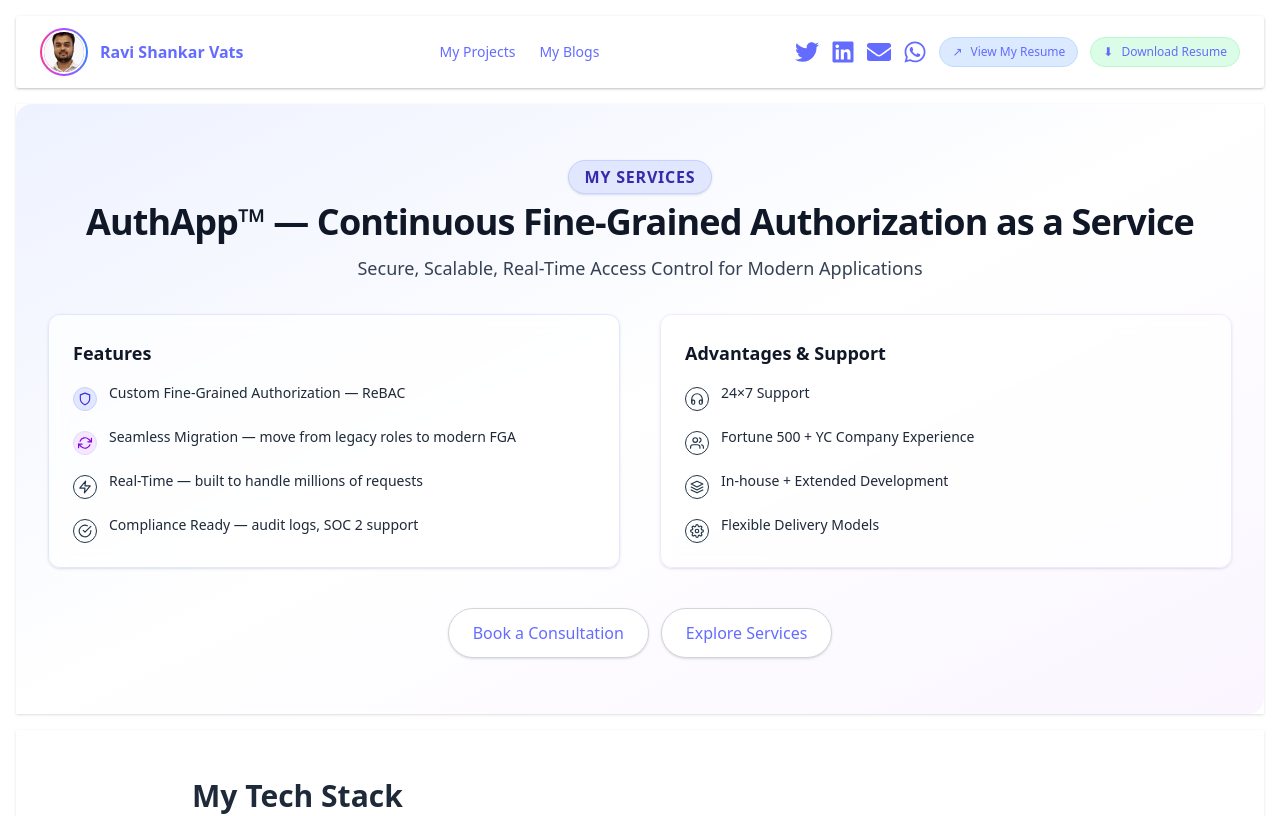
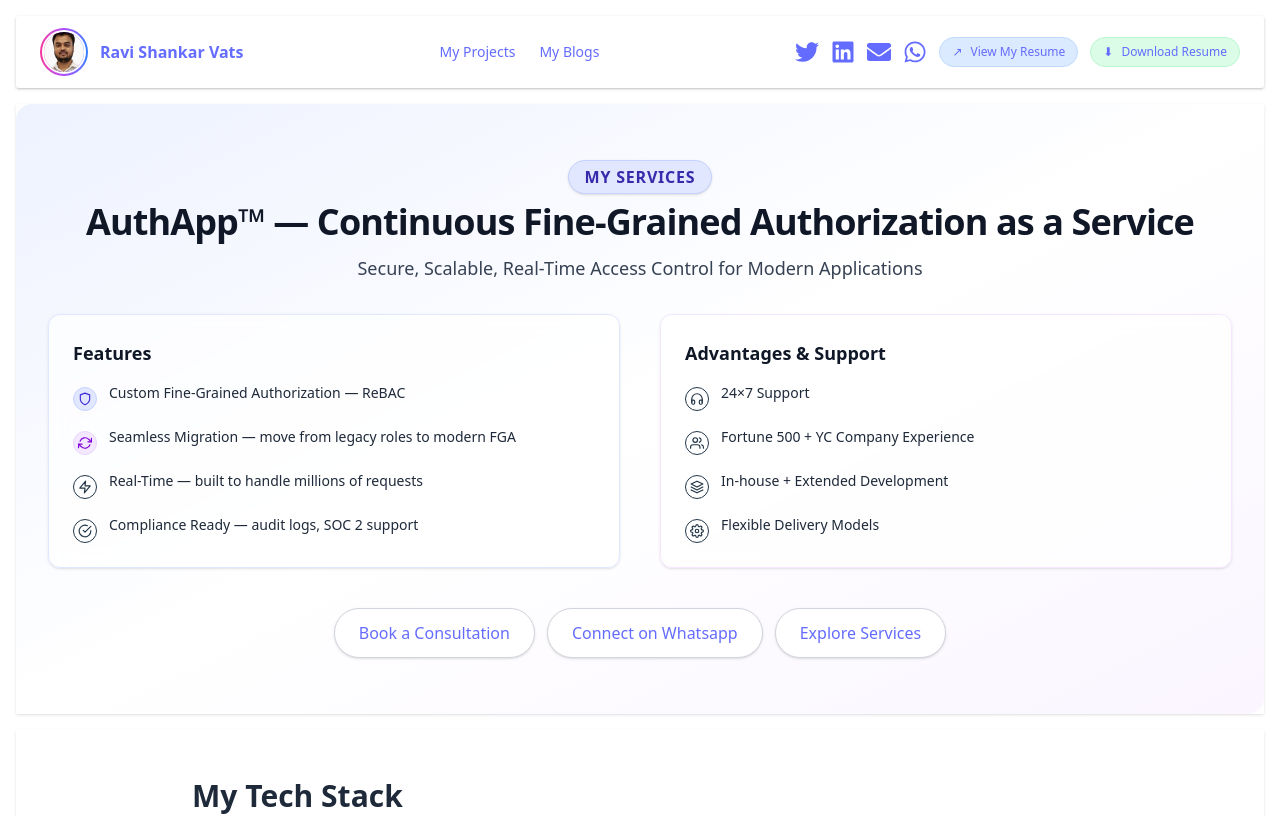
Before and after one commit to ravisvats/resume, a React (Vite) app: page / in a window 1280 px wide. Shown: the top 816 px of the page. Built offline with nearby package versions, Linux system fonts and the light colour scheme.

Commit message:
Adding additional for whatsapp

```diff
--- a/src/component/homepage/AuthAppHero.jsx
+++ b/src/component/homepage/AuthAppHero.jsx
@@ -63,6 +63,14 @@ const AuthAppHero = () => {
               Book a Consultation
             </a>
             <a
+              href="https://wa.me/918875603044"
+              target="_blank"
+              rel="noopener noreferrer"
+              className="inline-flex items-center justify-center px-6 py-3 rounded-full bg-white text-gray-900 border border-gray-300 font-semibold shadow hover:bg-gray-50 focus:outline-none focus:ring-2 focus:ring-gray-300"
+            >
+              Connect on Whatsapp
+            </a>
+            <a
               href="/authapp"
               className="inline-flex items-center justify-center px-6 py-3 rounded-full bg-white text-gray-900 border border-gray-300 font-semibold shadow hover:bg-gray-50 focus:outline-none focus:ring-2 focus:ring-gray-300"
             >
```
